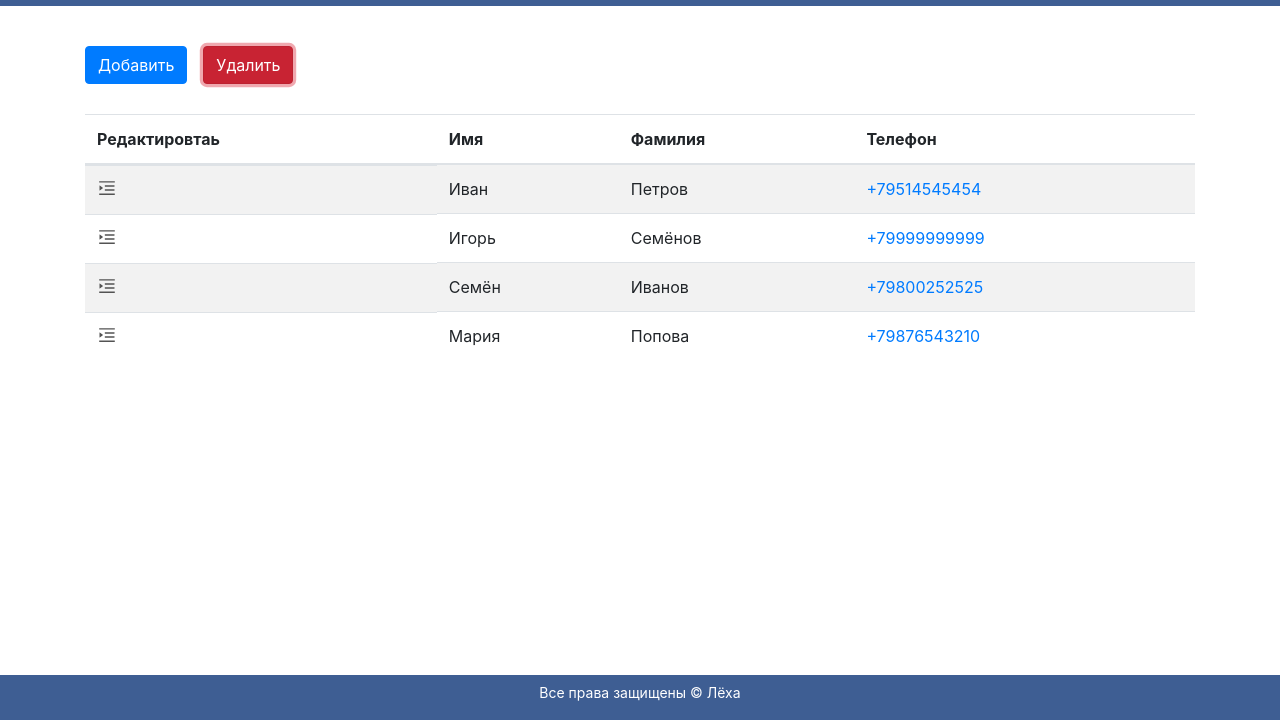
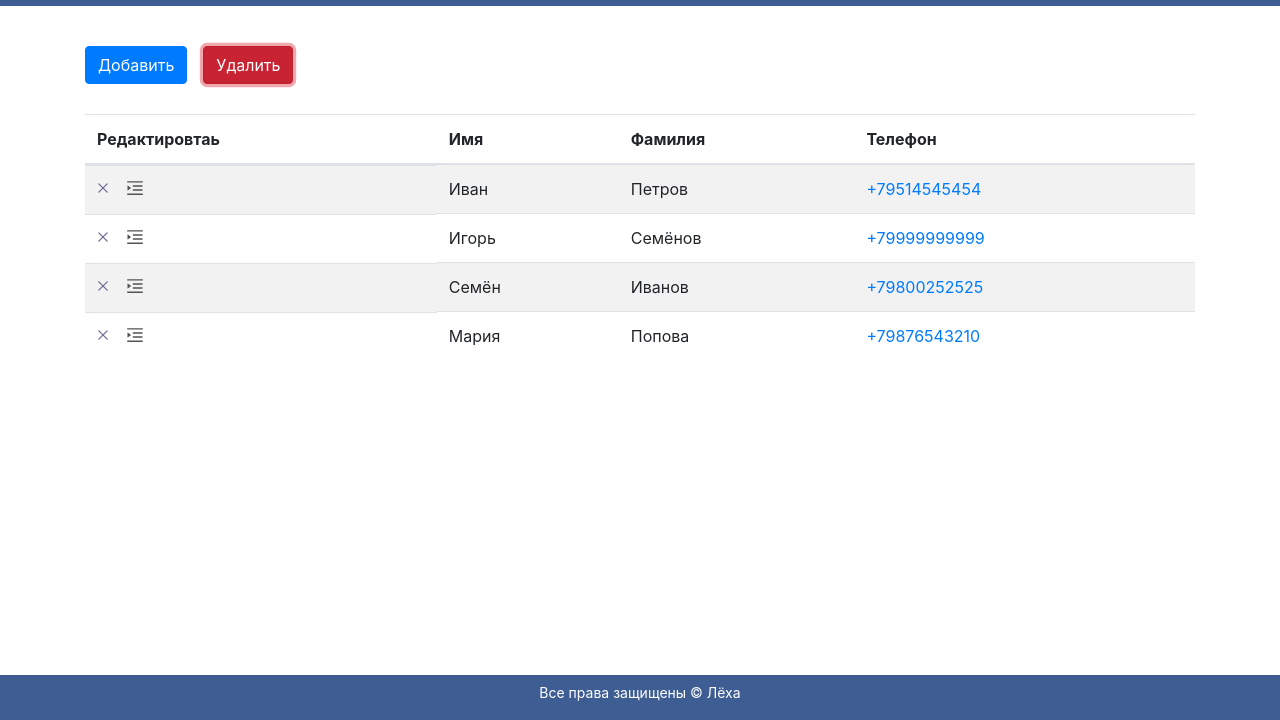
Before and after one commit to no3utufff89/Module_05-lesson4, a plain HTML site: page index.html in a window 1280 px wide. Both pictures are taken after a click on the button "Удалить". Shown: the part 80-800 px from the top of the page. Drawn offline with nearby package versions, Linux system fonts and the light colour scheme.

Commit message:
lesson_6 ready

```diff
--- a/phonebook/css/style.css
+++ b/phonebook/css/style.css
@@ -29,6 +29,7 @@ body {
   display: flex;
   align-items: center;
 }
+
 .changeBtn {
   width: 20px;
   height: 20px;
@@ -52,7 +53,9 @@ body {
   background-repeat: no-repeat;
   background-position: center;
 }
-
+.del-icon_visible {
+  display: block;
+}
 .delete.is-visible {
   width: 10px;
   display: table-cell;
--- a/phonebook/script/script.js
+++ b/phonebook/script/script.js
@@ -64,7 +64,7 @@ import createFooterInfo from './modules/createFooterInfo.js';
         <tr>
 
         <th>Редактировтаь</th>
-        <th>Имя</th>
+        <th class="th-name">Имя</th>
         <th>Фамилия</th>
         <th>Телефон</th>
 
@@ -94,7 +94,7 @@ import createFooterInfo from './modules/createFooterInfo.js';
             <input class="form-input" name="surname" id="surname" type="text" required>
         </div>
          <div class="form-group">
-            <label class="form-label" for="phone">Имя:</label>
+            <label class="form-label" for="phone">Телефон:</label>
             <input class="form-input" name="phone" id="phone" type="number" required>
         </div>
         `);
@@ -105,7 +105,7 @@ import createFooterInfo from './modules/createFooterInfo.js';
                 text:'Добавить',
             },
             {
-                className:'btn btn-danger',
+                className:'btn btn-danger close-btn',
                 type:'reset',
                 text:'Отмена',
             },
@@ -149,8 +149,10 @@ import createFooterInfo from './modules/createFooterInfo.js';
 
         return {
             list: table.tbody,
+            listHead: table.tHead,
             logo,
             btnAdd: btnGroup.btns[0],
+            btnDel:btnGroup.btns[1],
             formOverlay: form.overlay,
             form: form.form,
             closeBtn: form.closeBtn,
@@ -162,21 +164,23 @@ import createFooterInfo from './modules/createFooterInfo.js';
 
     const createRow = ({name:firstName, surname, phone}) => {
     const tr = document.createElement('tr');
-
+    tr.classList.add('contact');
     const tdControl = document.createElement('td');
     tdControl.classList.add('control');
     const btnDel = document.createElement('button');
     const btnChange = document.createElement('button');
     tdControl.append(btnDel,btnChange);
-    btnDel.classList.add('del-icon','mr-3');
+    btnDel.classList.add('mr-3','del-icon');
     btnDel.title = 'Удалить'
     btnChange.classList.add('changeBtn');
     btnChange.title = 'Редактировать';
 
     const tdName = document.createElement('td');
     tdName.textContent = firstName;
+    tdName.classList.add('td-Name');
     const tdSurName = document.createElement('td');
     tdSurName.textContent = surname;
+    tdSurName.classList.add('td-sur-name');
     const tdPhone = document.createElement('td');
     const phoneLink = document.createElement('a');
     phoneLink.href = `tel:${phone}`;
@@ -184,11 +188,13 @@ import createFooterInfo from './modules/createFooterInfo.js';
     tr.phoneLink = phoneLink;
     tdPhone.append(phoneLink);
     tr.append(tdControl, tdName,tdSurName,tdPhone);
+
     return tr;
 }
     const renderContacts = (elem,data) => {
         const allRow = data.map(createRow);
         elem.append(...allRow);
+
         return allRow;
     };
     const hoverRow = (allRow, logo) => {
@@ -202,26 +208,51 @@ import createFooterInfo from './modules/createFooterInfo.js';
             });
         });
     }
+
+
     const init = (selectorApp, tittle) => {
         const app = document.querySelector(selectorApp);
         const phoneBook = renderPhoneBook(app, tittle);
-        const { list, logo, btnAdd, formOverlay, form, closeBtn} = phoneBook;
+        const { list, logo, btnAdd, btnDel, formOverlay, form, closeBtn, listHead} = phoneBook;
         // Функционал
         const allRow = renderContacts(list, data);
        hoverRow(allRow, logo);
 
+
+
         btnAdd.addEventListener('click', () => {
             formOverlay.classList.add('is-visible');
+        });
+
+
+        listHead.addEventListener('click',(e)=>{
+            let target = e.target;
+            if (target.closest('.th-name')) {
+                console.log('Кликкк')
+            }
         });
 
         formOverlay.addEventListener('click', (e) => {
             let target = e.target;
             if (target === closeBtn) {
                 formOverlay.classList.remove('is-visible')
-            } else if (target === formOverlay) {
+            } else if (target === formOverlay || target.closest('.close-btn')) {
                 formOverlay.classList.remove('is-visible')
             }
         });
+        btnDel.addEventListener('click', () => {
+            document.querySelectorAll('.del-icon').forEach(elem => {
+                elem.classList.toggle('del-icon_visible')
+            })
+        });
+        list.addEventListener('click', (e) => {
+            if (e.target.closest('.del-icon')) {
+                e.target.closest('.contact').remove();
+
+            }
+        })
+
+
     };
     window.phoneBookInit = init;
 }
```
